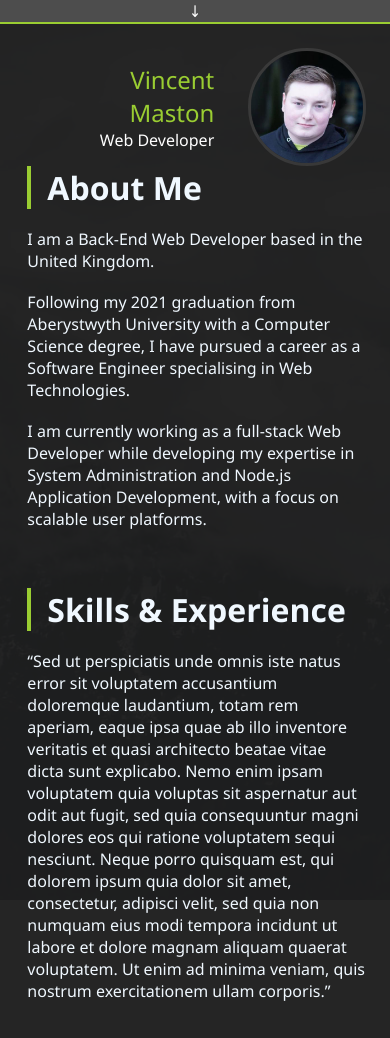
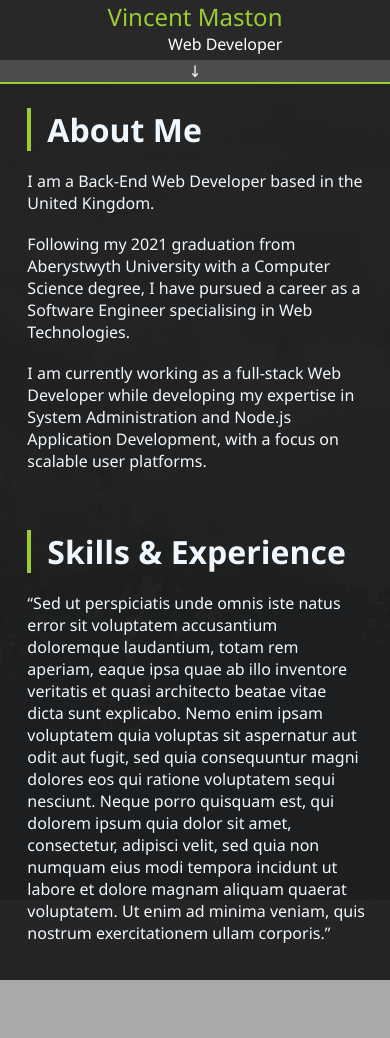
Before and after one commit to VMaston/vmaston.github.io, a Jekyll site: the page built from index.md, in a window 390 px wide. Built offline with Jekyll 4.4.1, drawn with Linux system fonts in a browser that asks for light colours; after the commit the page ends 980 px from its top, so only the background shows below that.

Commit message:
vincent maston - web developer mobile header

```diff
--- a/_includes/header.html
+++ b/_includes/header.html
@@ -2,6 +2,12 @@
 <script src="/assets/js/javascript_mobileheader.js"></script>
 
 <div class="header">
+  <div id="header-container" class="header-container imgdisplay">
+    <div class="name">
+      Vincent Maston
+      <div class="undername">Web Developer</div>
+    </div>
+  </div>
   <div class="mobile-dropdown" onclick="dropdown()">↓</div>
   <div class="line"></div>
   {% for item in site.navigation %} {% assign class = 'menu' %} {% if page.path contains item.title or (item.url == '/'
--- a/assets/css/styles.css
+++ b/assets/css/styles.css
@@ -126,6 +126,21 @@ button {
 
 @media only screen and (max-width: 768px) {
   /* For mobile phones: */
+
+  .header-container {
+    align-items: center;
+    justify-content: center;
+    padding: 0;
+    font-weight: 600 !important;
+  }
+
+  .me {
+    width: 7em;
+  }
+
+  .imgdisplay {
+    display: flex;
+  }
 
   .header {
     grid-area: header; /* Parent: Wrapper */
--- a/assets/css/styles_description.css
+++ b/assets/css/styles_description.css
@@ -24,27 +24,6 @@
   display: none;
 }
 
-.imgdisplay {
-  display: none;
-}
-
-@media only screen and (max-width: 1200px) {
-  /* For mobile phones: */
-  .image-container {
-    direction: rtl;
-    justify-content: right;
-    padding: 0;
-  }
-
-  .me {
-    width: 7em;
-  }
-
-  .imgdisplay {
-    display: flex;
-  }
-}
-
 .postwindow {
   max-width: 900px;
   padding: 20px;
--- a/index.md
+++ b/index.md
@@ -4,14 +4,6 @@ layout: default
 ---
 
 <link rel="stylesheet" type="text/css" href="/assets/css/styles_description.css" />
-
-  <div id="image-container" class="image-container imgdisplay">
-    <img class="me" src="/assets/img/me.jpg" alt="Vincent Maston" />
-    <div class="name">
-      Vincent Maston
-      <div class="undername">Web Developer</div>
-    </div>
-  </div>
 
 ### About Me
 
```
